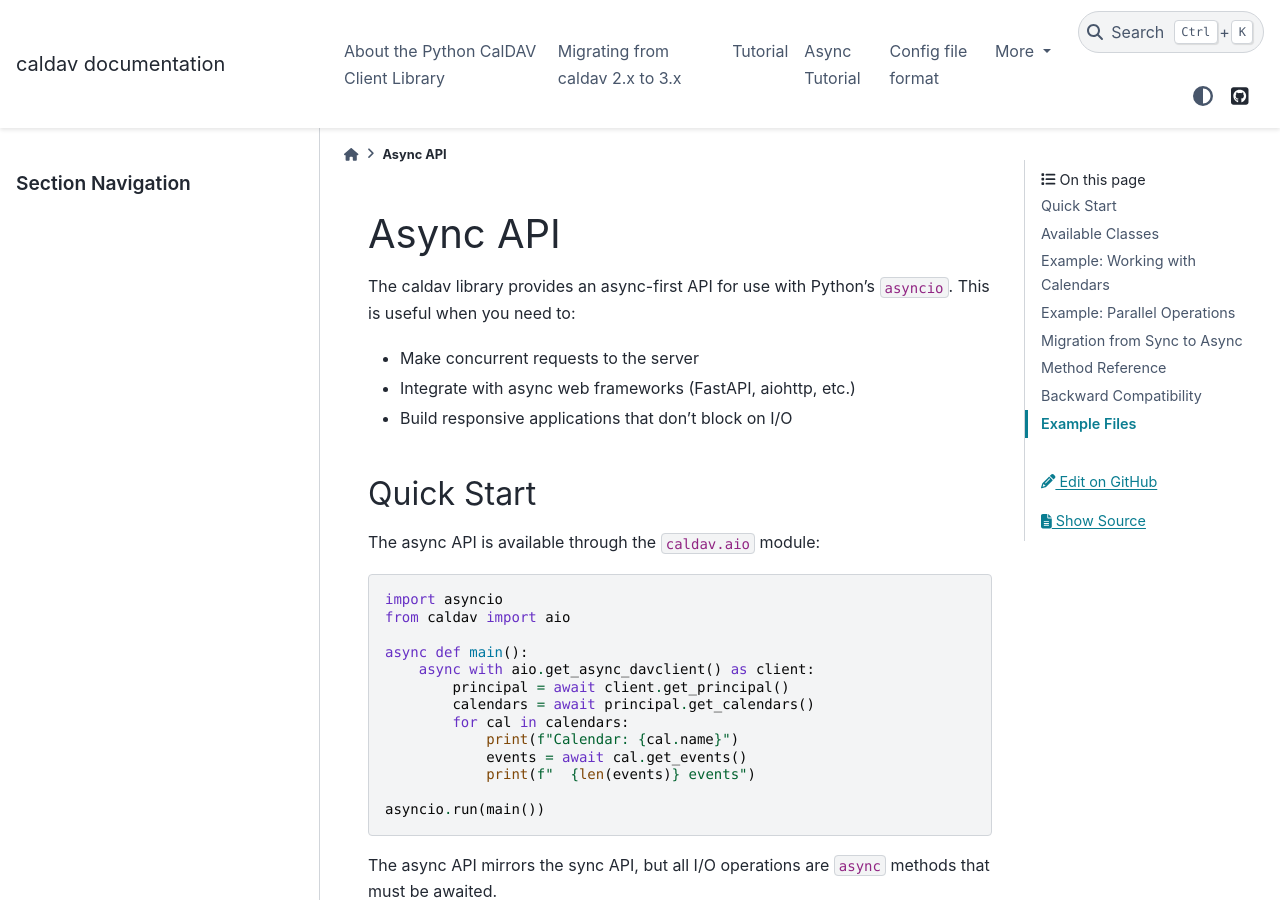
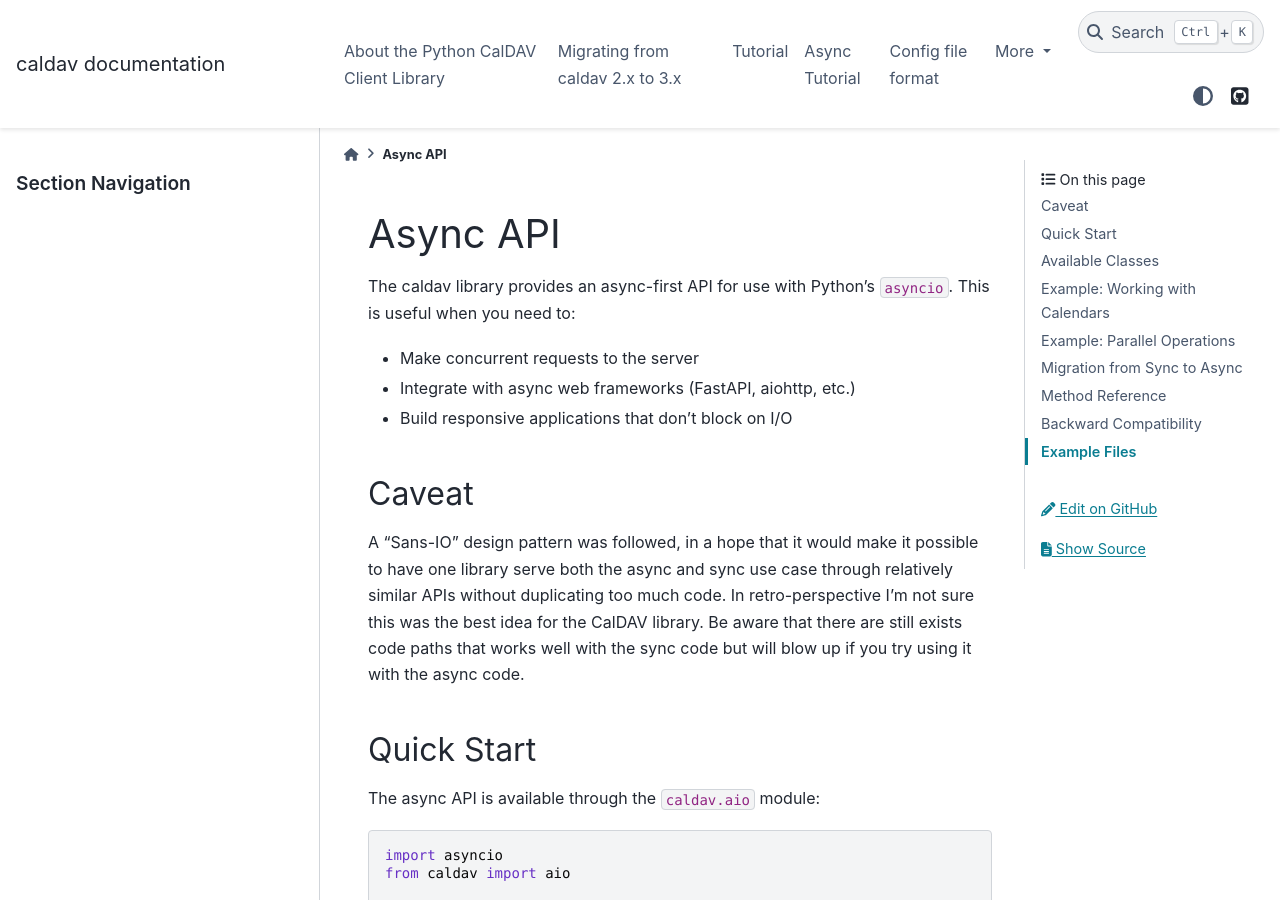
Before and after one commit to python-caldav/caldav, a Sphinx documentation site: the page built from docs/source/async.rst, in a window 1280 px wide and 900 px high. Built offline with Sphinx 7.4.7 and the PyData theme 0.15.4, drawn with Linux system fonts in a browser that asks for light colours; pages that are not in the unit, such as notebooks, are missing from menus; the version number could not be read and is left out.

Commit message:
docs: git commit message policy changes, warn about async issues

```diff
--- a/docs/source/async.rst
+++ b/docs/source/async.rst
@@ -8,6 +8,11 @@ The caldav library provides an async-first API for use with Python's
 * Make concurrent requests to the server
 * Integrate with async web frameworks (FastAPI, aiohttp, etc.)
 * Build responsive applications that don't block on I/O
+
+Caveat
+======
+
+A "Sans-IO" design pattern was followed, in a hope that it would make it possible to have one library serve both the async and sync use case through relatively similar APIs without duplicating too much code.  In retro-perspective I'm not sure this was the best idea for the CalDAV library.  Be aware that there are still exists code paths that works well with the sync code but will blow up if you try using it with the async code.
 
 Quick Start
 ===========
```
Also changed, not shown: AI-POLICY.md (+2 -2 lines), CHANGELOG.md (+2 -1 lines), CONTRIBUTING.md (+1 -1 lines).
